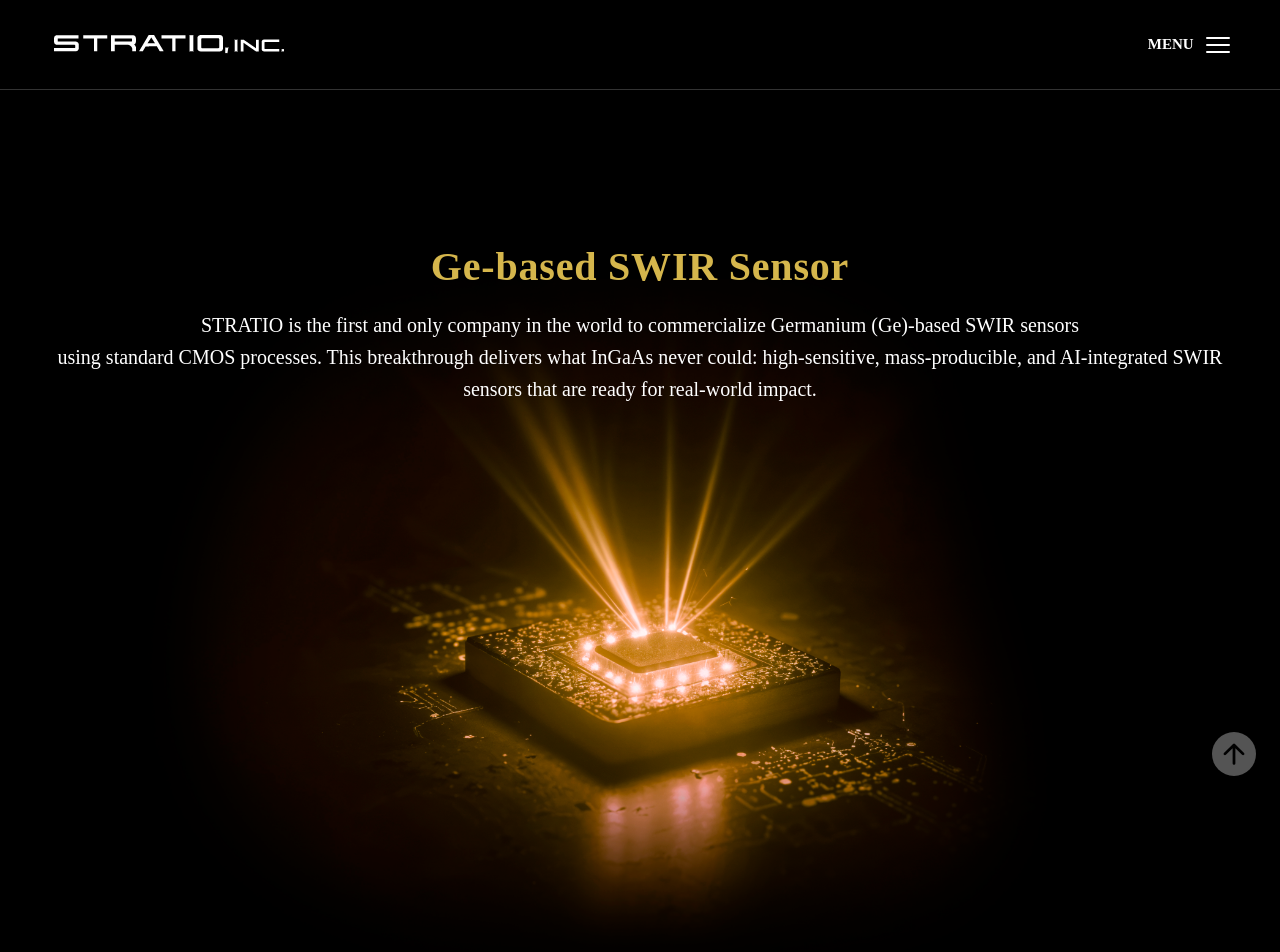
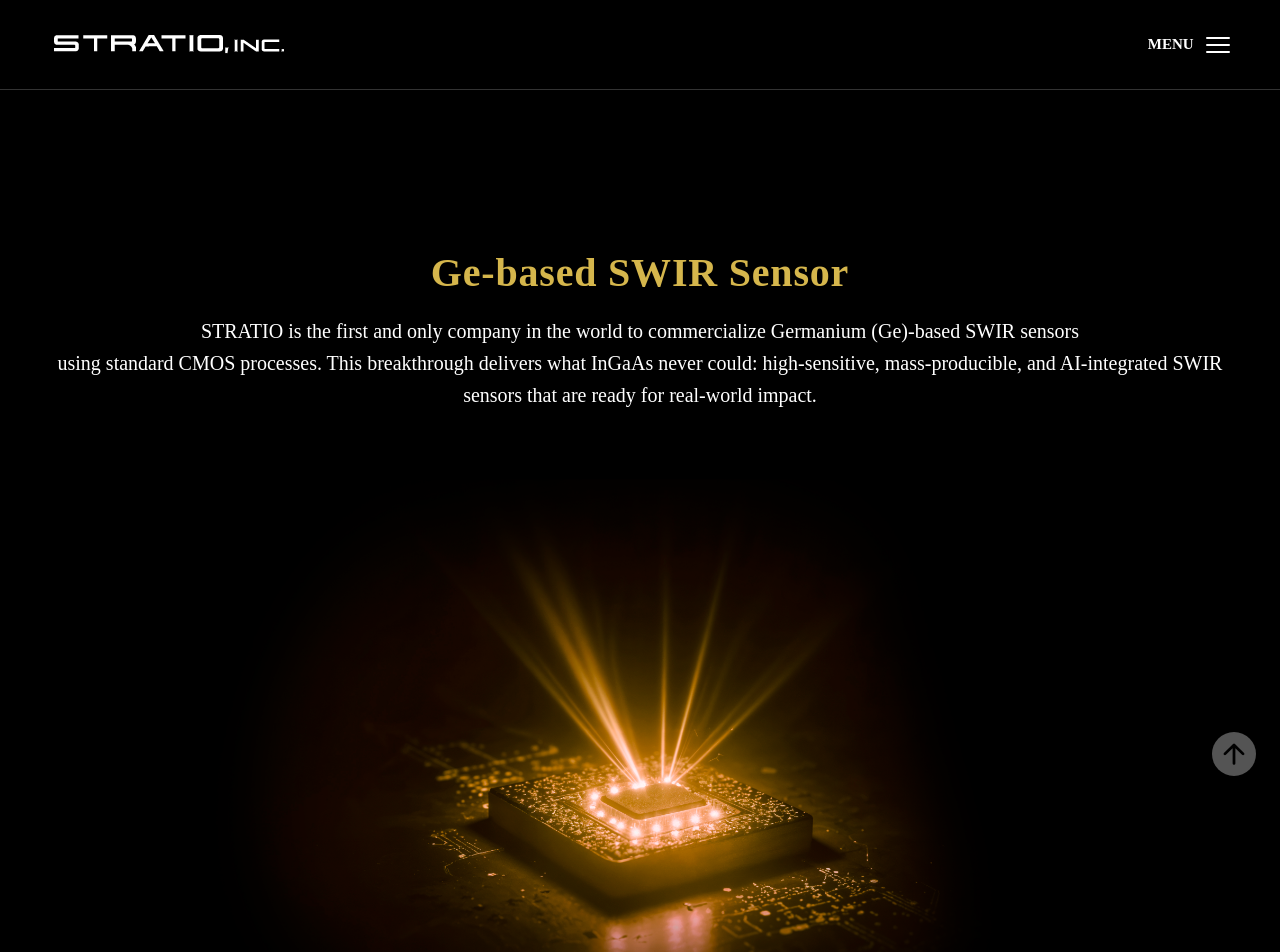
Before and after one commit to MoeThetPanHnin/stratiohomepage, a React (Vite) app: page /about in a window 1280 px wide. Shown: the top 952 px of the page. Built offline with nearby package versions, Linux system fonts and the light colour scheme.

Commit message:
fixed about

```diff
--- a/src/About.css
+++ b/src/About.css
@@ -18,14 +18,14 @@
 .about-hero {
   position: relative;
   width: 100%;
-  height: 100vh;
+  min-height: 100vh;
   display: flex;
   flex-direction: column;
+  justify-content: space-between;
   align-items: center;
-  justify-content: flex-start;
   background: #000;
   overflow: hidden;
-  padding: 90px 0 0 0;
+  padding: 0;
 }
 
 @media (max-width: 768px) {
@@ -39,25 +39,29 @@
 }
 
 .about-hero-content {
+  width: 100%;
+  max-width: 1200px;
+  margin: 6rem auto 0 auto;
+  padding: 2rem 2rem 0;
   text-align: center;
-  max-width: 1200px;
-  margin: 0 auto;
-  padding: 2rem 2rem 0;
-  position: relative;
-  z-index: 3;
+  z-index: 2;
 }
 
 .about-hero-bg {
-  position: absolute;
-  top: 100px;
-  left: 0;
   width: 100%;
-  height: 100%;
-  background-image: url('/aboutimg/Sensor_img.png');
-  background-size: contain;
-  background-position: center bottom;
-  background-repeat: no-repeat;
+  display: flex;
+  justify-content: center;
+  align-items: flex-end;
   z-index: 1;
+  background: none;
+}
+
+.about-hero-bg img {
+  width: 100%;
+  max-width: 900px;
+  height: auto;
+  object-fit: contain;
+  display: block;
 }
 
 .about-hero-title {
--- a/src/About.jsx
+++ b/src/About.jsx
@@ -17,7 +17,9 @@
             <p>STRATIO is the first and only company in the world to commercialize Germanium (Ge)-based SWIR sensors <br /> using standard CMOS processes. This breakthrough delivers what InGaAs never could: high-sensitive, mass-producible, and AI-integrated SWIR sensors that are ready for real-world impact.</p>
           </div>
         </div>
-        <div className="about-hero-bg"></div>
+        <div className="about-hero-bg">
+            <img src="/aboutimg/Sensor_img.png" alt="Sensor" style={{width: '100%', height: 'auto', objectFit: 'contain', display: 'block'}} />
+        </div>
       </section>
 
       {/* Performance Section */}
--- a/src/Home.css
+++ b/src/Home.css
@@ -86,6 +86,12 @@
   color: #fff;
 }
 
+.product-card:hover .product-btn {
+  background: #FFFFFF !important;
+  color: #181818;
+  border-color: #fff;
+}
+
 .product-overlay {
   width: 100%;
   height: 100%;
@@ -160,7 +166,7 @@
   border: 2px solid #fff;
   border-radius: 2rem;
   color: #fff;
-  background: transparent;
+  background: transparent !important;
   font-size: 1.2rem;
   font-weight: 600;
   text-decoration: none;
@@ -180,13 +186,7 @@
   transition: filter 0.2s;
 }
 
-.product-btn:hover {
-  background: #fff;
-  color: #181818;
-  border-color: #fff;
-}
-
-.product-btn:hover .arrow {
+.product-card:hover .product-btn .arrow {
   filter: invert(1);
 }
 
```
